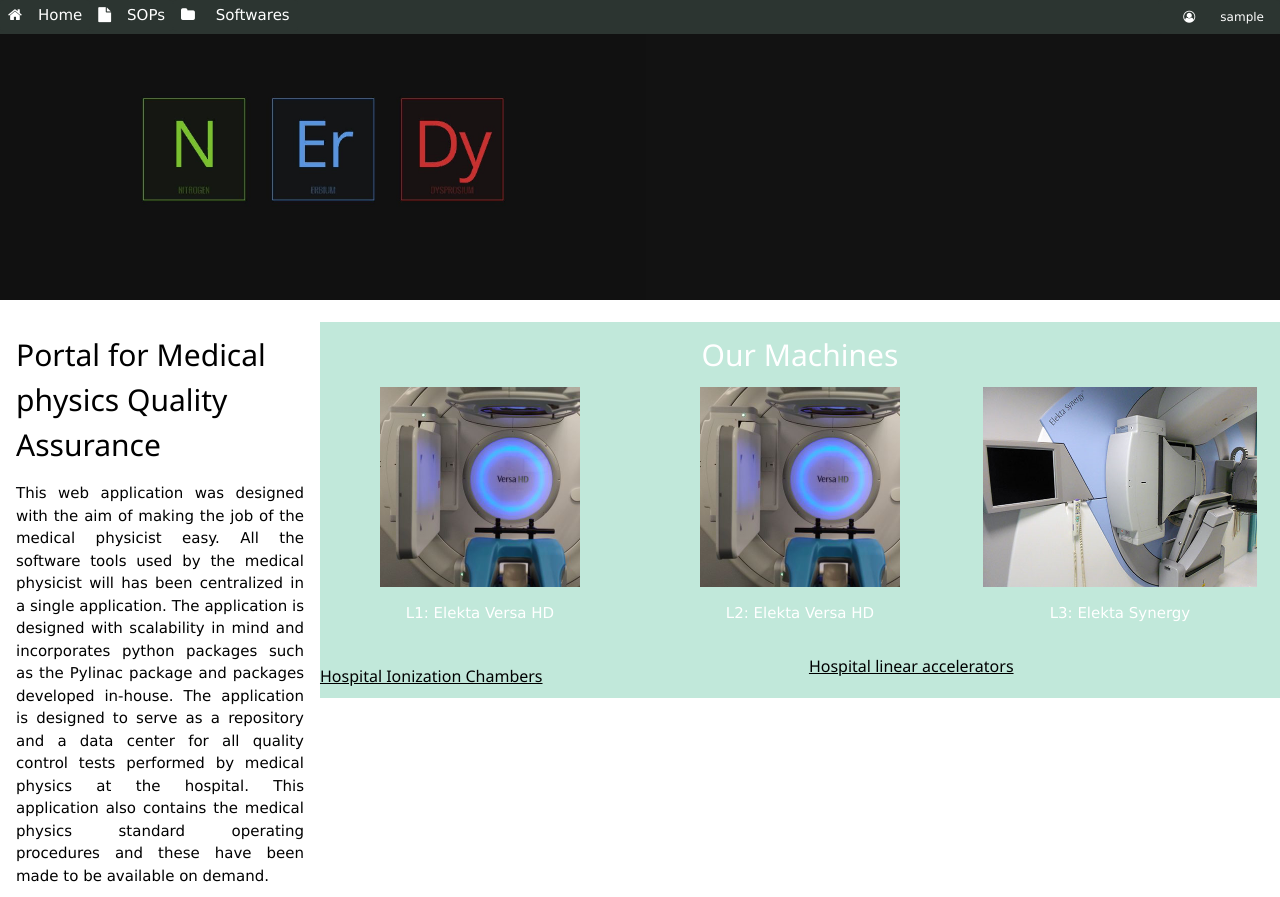
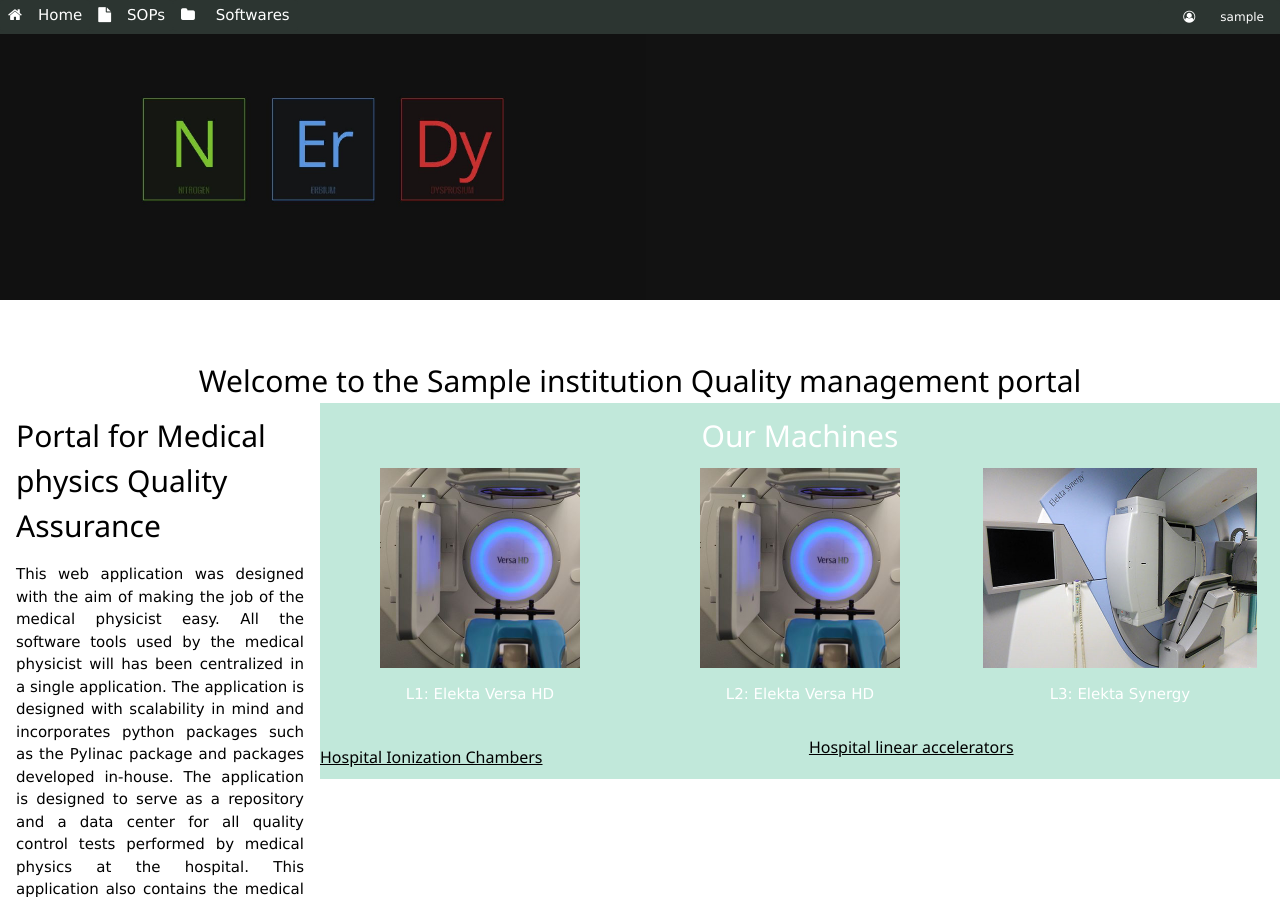
Before and after one commit to nkosie18/work_app, a Flask app: page / in a window 1280 px wide. Shown: the top 897 px of the page. Run offline with Flask 2, Linux system fonts and the light colour scheme; a user stored in the database is signed in; tables that the repository leaves empty hold one stand-in row (values such as "Sample post"); parts of the project's set-up code (start-up, migrations or seed data) failed here and were passed over; some libraries are stand-ins or nearby versions.

```diff
--- a/app/templates/home.html
+++ b/app/templates/home.html
@@ -21,6 +21,9 @@
 </div>
 
 <div class="w3-container-fluid w3-padding-top-18" style="margin-top: 10mm">
+  <div class="w3-container w3-center">
+    <h2>Welcome to the {{inst3}} Quality management portal</h2>
+  </div>
   <div class="w3-row w3-margin-top">
     <div class="w3-col m4 l3 w3-padding" style="margin-top: -9mm">
       <h2>Portal for Medical physics Quality Assurance</h2>
--- a/app/views.py
+++ b/app/views.py
@@ -1,9 +1,11 @@
 from app import app
 from flask import render_template
-from flask_login import login_required
+from flask_login import current_user, login_required
 
 
 @app.route('/')
 @login_required
 def home():
-    return render_template('home.html')
+    inst3 = current_user.institution.inst_name
+    print(inst3)
+    return render_template('home.html', inst3 = inst3)
```
